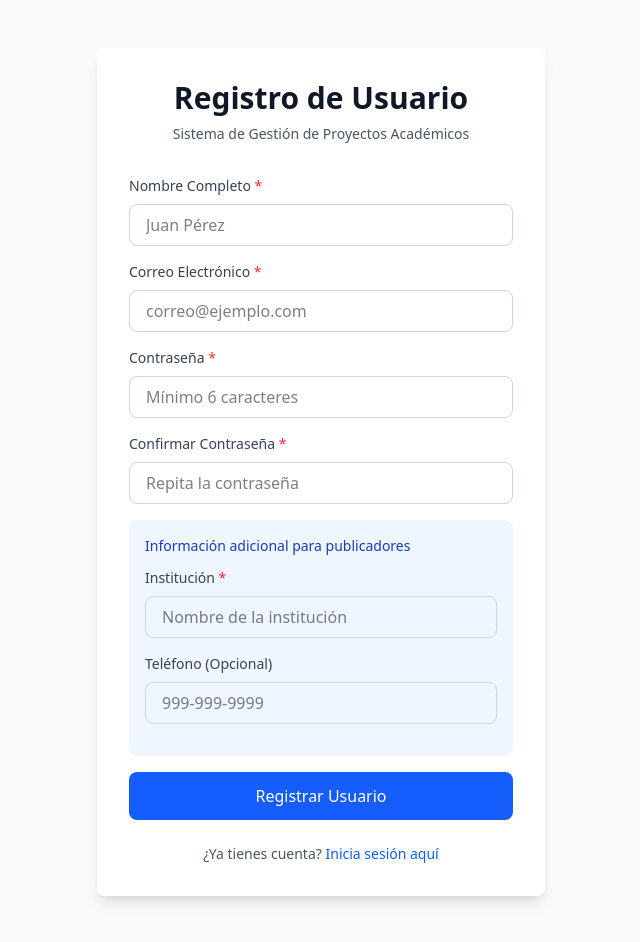
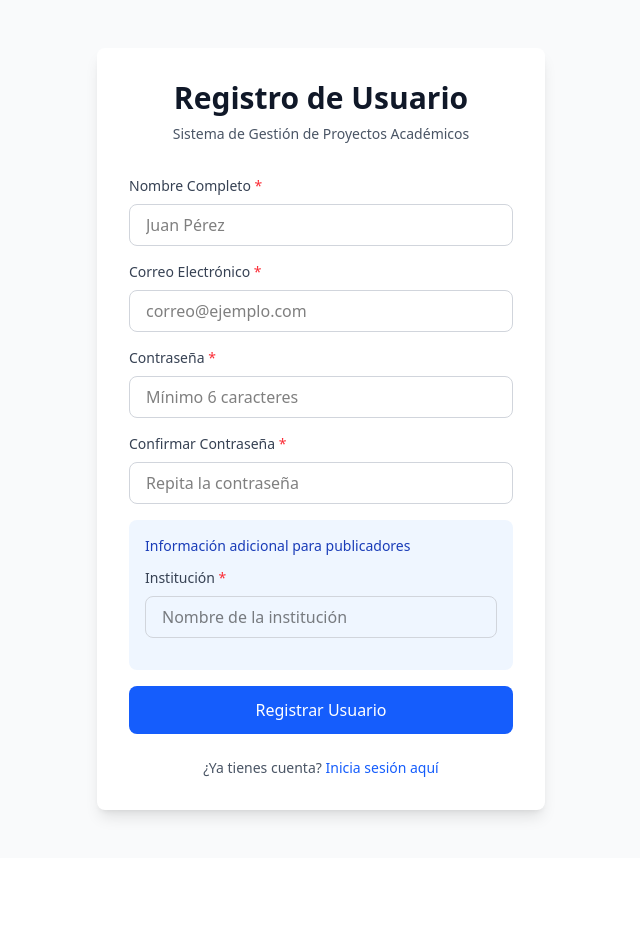
Before and after one commit to zeusCach/Sistema_Gestor_De_Proyectos_Academicos, a React (Vite) app: page /register in a window 1280 px wide. Shown: the whole page, without its empty margins (319-959 px from the left). After the commit the page ends 858 px from the top, so only its background shows below. Built offline with nearby package versions, Linux system fonts and the light colour scheme.

Commit message:
Modificando Register de acuerdo a los requerimientos

```diff
--- a/src/components/RegisterForm.jsx
+++ b/src/components/RegisterForm.jsx
@@ -21,7 +21,6 @@ export const RegisterForm = () => {
       password: "",
       confirmPassword: "",
       institution: "",
-      phone_number: ""
     }
   )
 
@@ -82,7 +81,6 @@ export const RegisterForm = () => {
       email: form.email,
       password: form.password,
       institution: form.institution,
-      phone_number: form.phone_number
     });
 
     setLoading(false);
@@ -169,15 +167,6 @@ export const RegisterForm = () => {
               error={errors.institution}
             />
 
-            <InputField
-              label="Teléfono (Opcional)"
-              type="tel"
-              name="phone_number"
-              placeholder="999-999-9999"
-              value={form.phone_number}
-              onChange={handleChange}
-              error={errors.phone_number}
-            />
           </div>
 
           <Button variant="primary" disabled={loading}>
```
